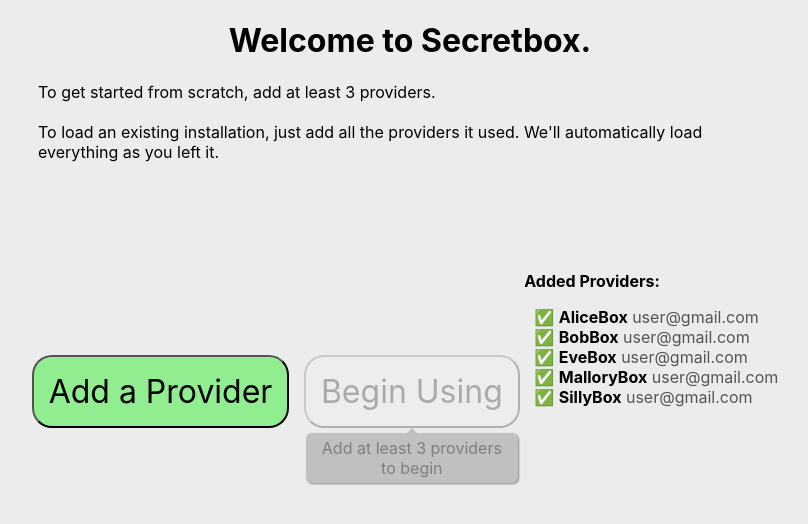
After one commit to sudssm/daruma, a Flask app: page /setup in a window 1280 px wide. The commit adds this page. Shown: the top 524 px of the page, without its empty margins (230-1038 px from the left). Run offline with Flask 2, Linux system fonts and the light colour scheme.

Commit message:
Add a setup screen with no logic

```diff
--- a/gui/webview_server/server.py
+++ b/gui/webview_server/server.py
@@ -3,6 +3,11 @@ app = Flask(__name__)
 
 WEBVIEW_SERVER_HOST = "localhost"
 WEBVIEW_SERVER_PORT = 28962  # This should be a free port
+
+
+@app.route('/setup')
+def show_setup_page():
+    return render_template('setup.html', providers=["AliceBox", "BobBox", "EveBox", "MalloryBox", "SillyBox"])
 
 
 @app.route('/providers')
--- a/gui/webview_server/static/global.css
+++ b/gui/webview_server/static/global.css
@@ -39,6 +39,7 @@ h2 {
     left: 0;
     right: 0;
     display: none;
+    z-index: 1000;
 }
 
 .modal {
--- /dev/null
+++ b/gui/webview_server/static/setup.css
@@ -0,0 +1,82 @@
+body {
+	text-align: center;
+}
+
+#instructions {
+	width: 60%;
+	margin: auto;
+	text-align: initial;
+}
+
+.big-button {
+	margin: auto;
+	margin-top: 10%;
+	display: inline-block;
+	font-size: 24pt;
+	padding: 15px;
+	border-radius: 20px;
+}
+
+#add-provider-button {
+	background-color: #90ee90;
+}
+
+#add-provider-button:hover {
+	background-color: #65e765;
+}
+
+#done-adding-providers-button {
+	margin-left: 10px;
+}
+
+#added-providers-area {
+	margin-top: 8%;
+	display: inline-block;
+    text-align: initial;
+}
+
+#added-providers-area > h2 {
+	font-size: 12pt;
+}
+
+#added-providers-area > ul {
+	padding: 0 10px;
+    list-style-type: none;
+}
+
+.added-provider-name {
+	font-weight: bold;
+}
+
+.added-username {
+	color: #555555;
+}
+
+.tooltip {
+    position: relative;
+}
+
+.tooltip .tooltiptext {
+	font-size: 12pt;
+    width: 100%;
+    background-color: silver;
+    color: #7F7F7F;
+    border-radius: 6px;
+    padding: 5px 0;
+    position: absolute;
+    top: 110%;
+    left: 50%;
+    margin-left: -50%;
+    box-shadow: 1px 1px 2px #888888;
+}
+
+.tooltip .tooltiptext::after {
+    content: "";
+    position: absolute;
+    bottom: 100%;
+    left: 50%;
+    margin-left: -5px;
+    border-width: 5px;
+    border-style: solid;
+    border-color: transparent transparent silver transparent;
+}
--- /dev/null
+++ b/gui/webview_server/templates/setup.html
@@ -0,0 +1,42 @@
+<!doctype html>
+
+<html>
+    <head>
+        <meta charset="utf-8">
+        <title>SecretBox | Setup</title>
+        <link rel="stylesheet" href="{{ url_for('static', filename='global.css') }}">
+        <link rel="stylesheet" href="{{ url_for('static', filename='setup.css') }}">
+        <link rel="stylesheet" href="{{ url_for('static', filename='add_provider_modal.css') }}">
+        <script type=text/javascript src="{{ url_for('static', filename='jquery-2.2.2.min.js') }}"></script>
+        <script type="text/javascript" src="{{ url_for('static', filename='scripts.js') }}"></script>
+    </head>
+
+    <body>
+        <div id="click-blocker">
+            {% include 'add_provider_modal.html' %}
+        </div>
+
+        <h1>Welcome to Secretbox.</h1>
+
+        <div id="instructions">
+            To get started from scratch, add at least 3 providers.<br><br>
+            To load an existing installation, just add all the providers it used.  We'll automatically load everything as you left it.
+        </div>
+
+        <button id="add-provider-button" class="big-button" type="button" onclick="onAddProviderButtonClick()">Add a Provider</button>
+        <button id="done-adding-providers-button" class="big-button tooltip" type="button" disabled>Begin Using<span class="tooltiptext">Add at least 3 providers<br>to begin</span></button>
+
+        <div id="added-providers-area">
+            <h2>Added Providers:</h2>
+            <ul>
+            {% for provider in providers %}
+                <li>
+                    &#9989
+                    <span class="added-provider-name">{{ provider }}</span>
+                    <span class="added-username">user@gmail.com</span>
+                </li>
+            {% endfor %}
+            </ul>
+        </div>
+    </body>
+</html>
```
Also changed, not shown: gui/webview_client/app.py (+24 -18 lines).
